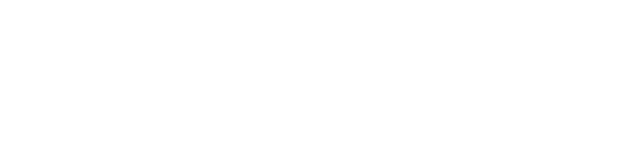
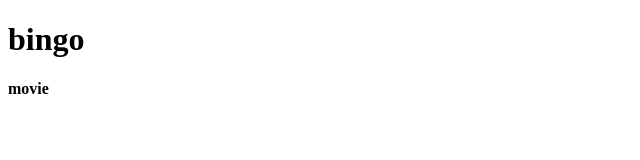
Before and after one commit to fridaarenas20/fridaarenas, a plain HTML site: page Index.html in a window 1280 px wide. Shown: the whole page, without its empty margins (0-640 px from the left). Drawn offline with Linux system fonts and the light colour scheme.

Commit message:
Update Index.html

```diff
--- a/Index.html
+++ b/Index.html
@@ -6,6 +6,7 @@
     <title>Frida Arenas</title>
   </head>
   <body>
-
+<h1>bingo</h1>
+<h4>movie</h4>
   </body>
 </html>
```
